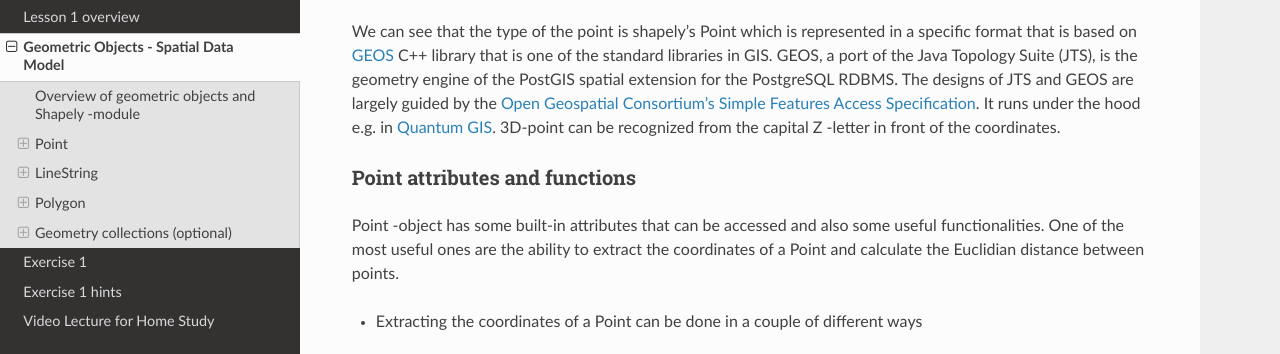
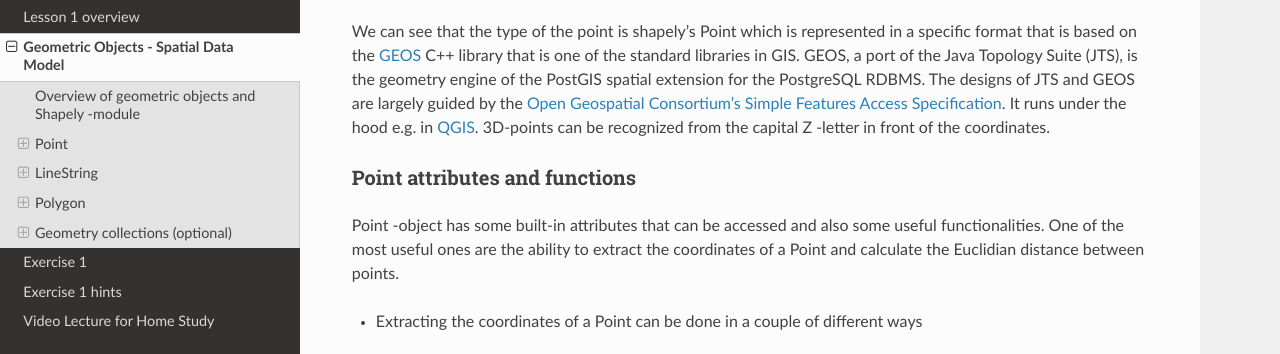
Before and after one commit to LandscapeGeoinformatics/geopython-ut-2018, a Sphinx documentation site: the page built from source/lessons/L1/Geometric-Objects.rst, in a window 1280 px wide and 900 px high, scrolled down 1428 px, cut to the strip 236-590 px from the top of the window. Built offline with Sphinx 7.4.7 and the Read the Docs theme 2.0.0, drawn with Linux system fonts in a browser that asks for light colours; pages that are not in the unit, such as notebooks, are missing from menus.

Commit message:
text corrections added

```diff
--- a/source/lessons/L1/Geometric-Objects.rst
+++ b/source/lessons/L1/Geometric-Objects.rst
@@ -82,15 +82,14 @@ Point
      print(type(point1))
 
 We can see that the type of the point is shapely's Point which is
-represented in a specific format that is based on
+represented in a specific format that is based on the
 `GEOS <https://trac.osgeo.org/geos/>`__ C++ library that is one of the
 standard libraries in GIS. GEOS, a port of the Java Topology Suite (JTS),
 is the geometry engine of the PostGIS spatial extension for the
 PostgreSQL RDBMS. The designs of JTS and GEOS are largely guided by the
-`Open Geospatial Consortium’s <http://www.opengeospatial.org/>`__
-`Simple Features Access Specification <https://www.opengeospatial.org/standards/sfa>`__.
-It runs under the hood e.g. in `Quantum
-GIS <http://www.qgis.org/en/site/>`__. 3D-point can be recognized from
+`Open Geospatial Consortium’s <http://www.opengeospatial.org/>`_
+`Simple Features Access Specification <https://www.opengeospatial.org/standards/sfa>`_.
+It runs under the hood e.g. in `QGIS <http://www.qgis.org/en/site/>`_. 3D-points can be recognized from
 the capital Z -letter in front of the coordinates.
 
 Point attributes and functions
```
